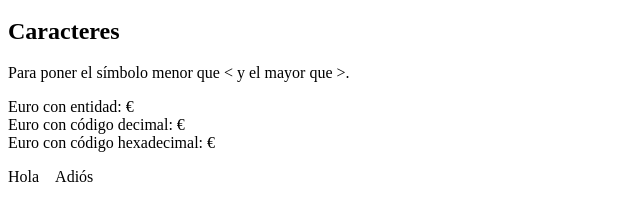
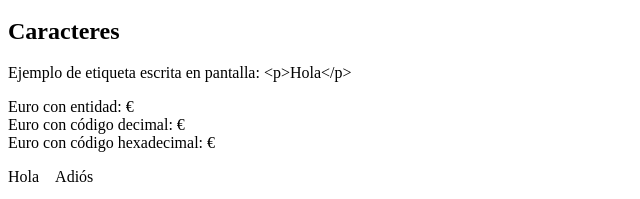
Before and after one commit to tricarloski/Tarea1.7, a plain HTML site: page index.html in a window 1280 px wide. Shown: the part 1526-1725 px from the top of the page, 0-640 px from the left. Drawn offline with Linux system fonts and the light colour scheme.

Commit message:
corregir caracteres especiales

```diff
--- a/index.html
+++ b/index.html
@@ -129,7 +129,7 @@ Menos mal
     <section id="caracteres">
         <h2>Caracteres</h2>
         <p>
-            Para poner el símbolo menor que &lt; y el mayor que &gt;.
+            Ejemplo de etiqueta escrita en pantalla: &lt;p&gt;Hola&lt;/p&gt;
         </p>
         <p>
             Euro con entidad: &euro;<br>
```
